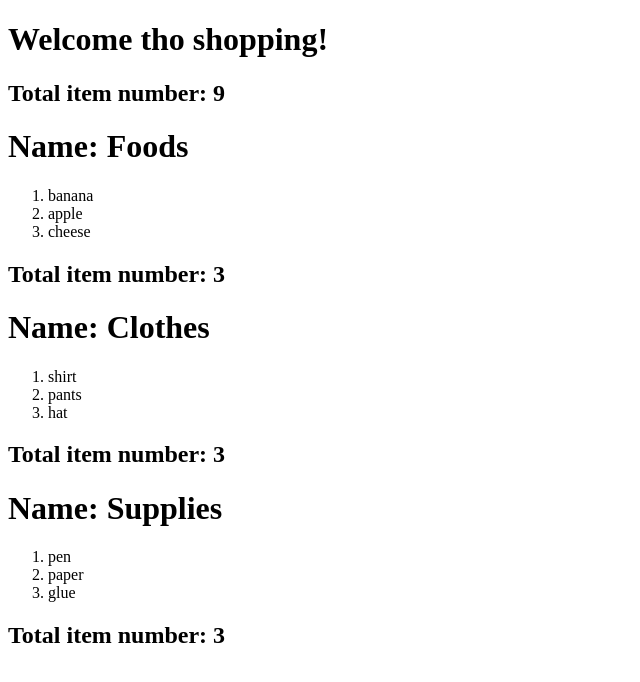
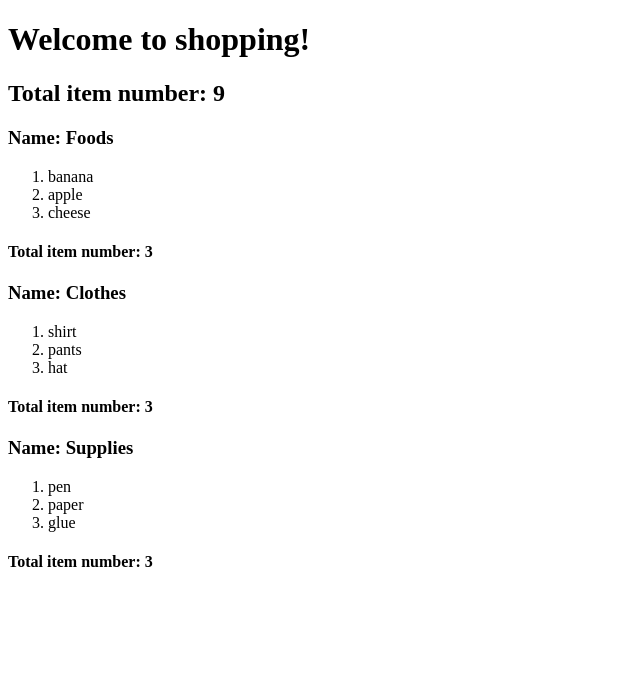
Before and after one commit to ugurcanerdogan/OBSS-JIP, a React (Create React App) app in the folder reactjs/: page / in a window 1280 px wide. Shown: the top 682 px of the page, without its empty margins (0-640 px from the left). Built offline with nearby package versions, Linux system fonts and the light colour scheme.

Commit message:
second day exercises added

```diff
--- a/reactjs/src/index.js
+++ b/reactjs/src/index.js
@@ -5,9 +5,13 @@
 // import nestedElement from "./first-day/nested-element";
 // import productExample from "./first-day/product-example";
 // import conditionalRendering from "./first-day/conditional-rendering";
-import shoppingApp from "./first-day/shopping-app";
+// import shoppingApp from "./first-day/shopping-app";
+// import helloClass from "./second-day/hello-react";
+import shoppingApp from "./second-day/shopping-app";
 
 shoppingApp();
+// helloClass();
+// shoppingApp();
 // conditionalRendering();
 // productExample();
 // nestedElement();
--- /dev/null
+++ b/reactjs/src/second-day/shopping-app/ShoppingApp.js
@@ -0,0 +1,22 @@
+import ShoppingTitle from "./ShoppingTitle";
+import ShoppingList from "./ShoppingList";
+import React from "react";
+
+class ShoppingApp extends React.Component {
+  render() {
+    let { foods, clothes, supplies } = this.props;
+
+    let totalSize = foods.length + clothes.length + supplies.length;
+
+    return (
+      <>
+        <ShoppingTitle message="Welcome to shopping!" size={totalSize} />
+        <ShoppingList allItems={foods} itemType="Foods" />
+        <ShoppingList allItems={clothes} itemType="Clothes" />
+        <ShoppingList allItems={supplies} itemType="Supplies" />
+      </>
+    );
+  }
+}
+
+export default ShoppingApp;
--- /dev/null
+++ b/reactjs/src/second-day/shopping-app/ShoppingItem.js
@@ -0,0 +1,20 @@
+import React from "react";
+
+class ShoppingItem extends React.Component {
+  render() {
+    let { entities, size } = this.props;
+
+    return (
+      <>
+        <ol>
+          {entities.map(entity =>
+            <li>{entity}</li>
+          )}
+        </ol>
+        <h4>Total item number: {size}</h4>
+      </>
+    );
+  }
+}
+
+export default ShoppingItem;
--- /dev/null
+++ b/reactjs/src/second-day/shopping-app/ShoppingList.js
@@ -0,0 +1,18 @@
+import ShoppingItem from "./ShoppingItem";
+import React from "react";
+
+class ShoppingList extends React.Component {
+  render() {
+    let { itemType, allItems } = this.props;
+
+
+    return (
+      <>
+        <h3>Name: {itemType}</h3>
+        <ShoppingItem entities={allItems} size={allItems.length} />
+      </>
+    );
+  }
+}
+
+export default ShoppingList;
--- /dev/null
+++ b/reactjs/src/second-day/shopping-app/ShoppingTitle.js
@@ -0,0 +1,16 @@
+import React from "react";
+
+class ShoppingTitle extends React.Component {
+  render() {
+    let { message, size } = this.props;
+
+    return (
+      <>
+        <h1>{message}</h1>
+        <h2>Total item number: {size}</h2>
+      </>
+    );
+  }
+}
+
+export default ShoppingTitle;
--- /dev/null
+++ b/reactjs/src/second-day/shopping-app/index.js
@@ -0,0 +1,11 @@
+import ReactDOM from "react-dom";
+import ShoppingApp from "./ShoppingApp";
+
+export default function() {
+
+  let foods = ["banana", "apple", "cheese"];
+  let clothes = ["shirt", "pants", "hat"];
+  let supplies = ["pen", "paper", "glue"];
+
+  ReactDOM.render(<ShoppingApp foods={foods} clothes={clothes} supplies={supplies} />, document.getElementById("root"));
+}
```
Also changed, not shown: reactjs/src/second-day/hello-react/HelloClass.js (added, +15 -0 lines), reactjs/src/second-day/hello-react/index.js (added, +13 -0 lines).
